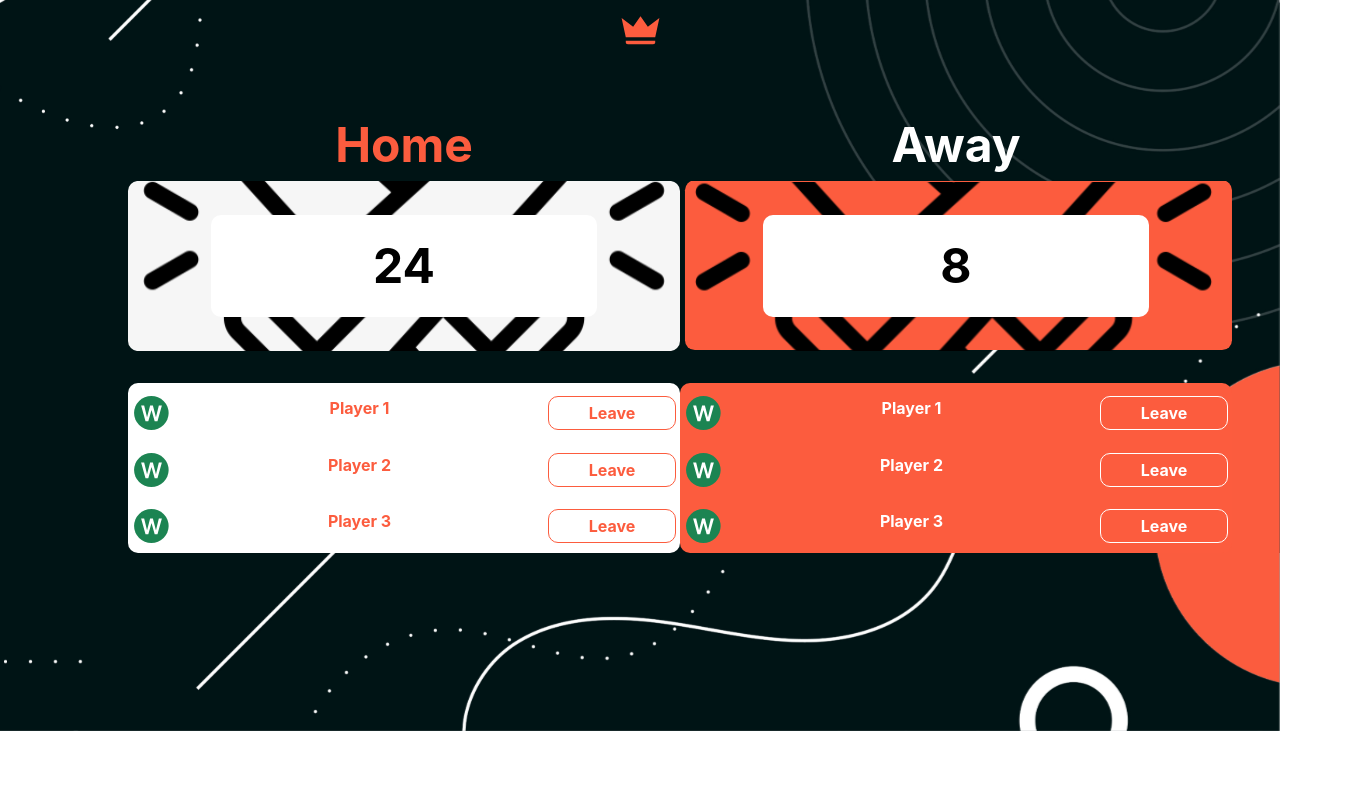
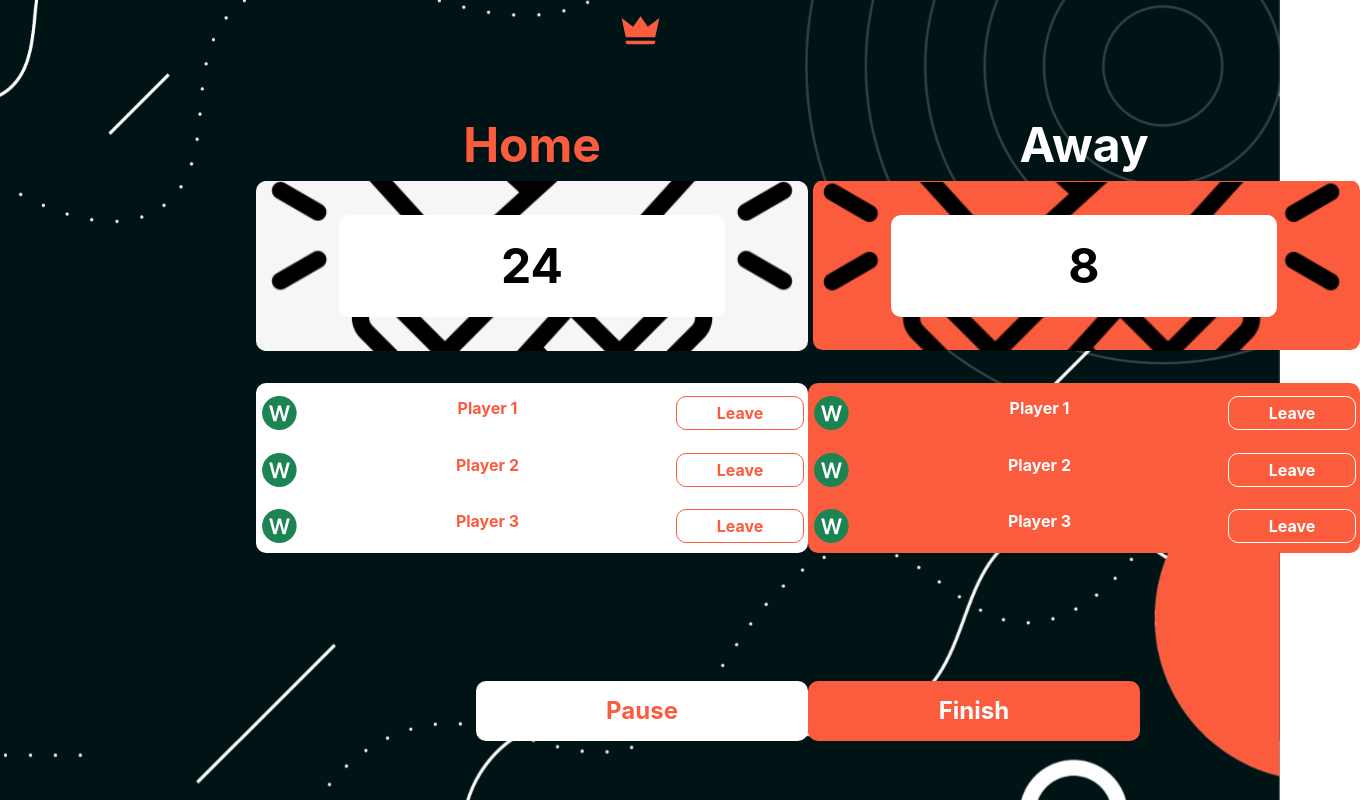
Before and after one commit to s3v3n-up/mvp, a Next.js app: page /scoreboard in a window 1280 px wide. Shown: the whole page, 1360 px wide, since content can reach past the window. Built offline with nearby package versions, Linux system fonts and the light colour scheme.

Commit message:
scoreboard UI needs timer backend

```diff
--- a/src/pages/scoreboard.tsx
+++ b/src/pages/scoreboard.tsx
@@ -30,6 +30,9 @@ export default function Scoreboard(){
                             <button className={styles.homeleave}> Leave </button>
                         </div>
                     </div>
+                    <div className={styles.button}>
+                        <button className={styles.pause}> Pause </button>
+                    </div>
                 </div>
                 <div className={styles.awayteam}>
                     <h1 className={styles.away}>Away</h1>
@@ -55,9 +58,11 @@ export default function Scoreboard(){
                             <button className={styles.leave}> Leave </button>
                         </div>
                     </div>
+                    <div className={styles.buttone}>
+                        <button className={styles.finish}> Finish </button>
+                    </div>
                 </div>
             </div>
-
         </div>
     )
 }
--- a/src/styles/Scoreboard.module.sass
+++ b/src/styles/Scoreboard.module.sass
@@ -23,7 +23,7 @@
 
 .scoreboard
     margin-top: 4rem
-    width: 80%
+    width: 60%
     display: flex
     justify-content: space-around
     color: white
@@ -120,3 +120,36 @@
     width: 8rem
     border: 1px solid #FC5C3E
     border-radius: 10px
+
+.pause
+    font-size: 1.5rem
+    width: 20.75rem
+    height: 3.75rem
+    background-color: white
+    display: flex
+    color: #FC5C3E
+    font-weight: 700
+    justify-content: center
+    border-radius: 10px
+    align-items: center
+
+.finish
+    font-size: 1.5rem
+    width: 20.75rem
+    height: 3.75rem
+    background-color: #FC5C3E
+    display: flex
+    justify-content: center
+    align-items: center
+    font-weight: 700
+    border-radius: 10px
+
+.button
+    margin-top: 8rem
+    display: flex
+    justify-content: right
+
+.buttone
+    margin-top: 8rem
+    display: flex
+    justify-content: left
```
